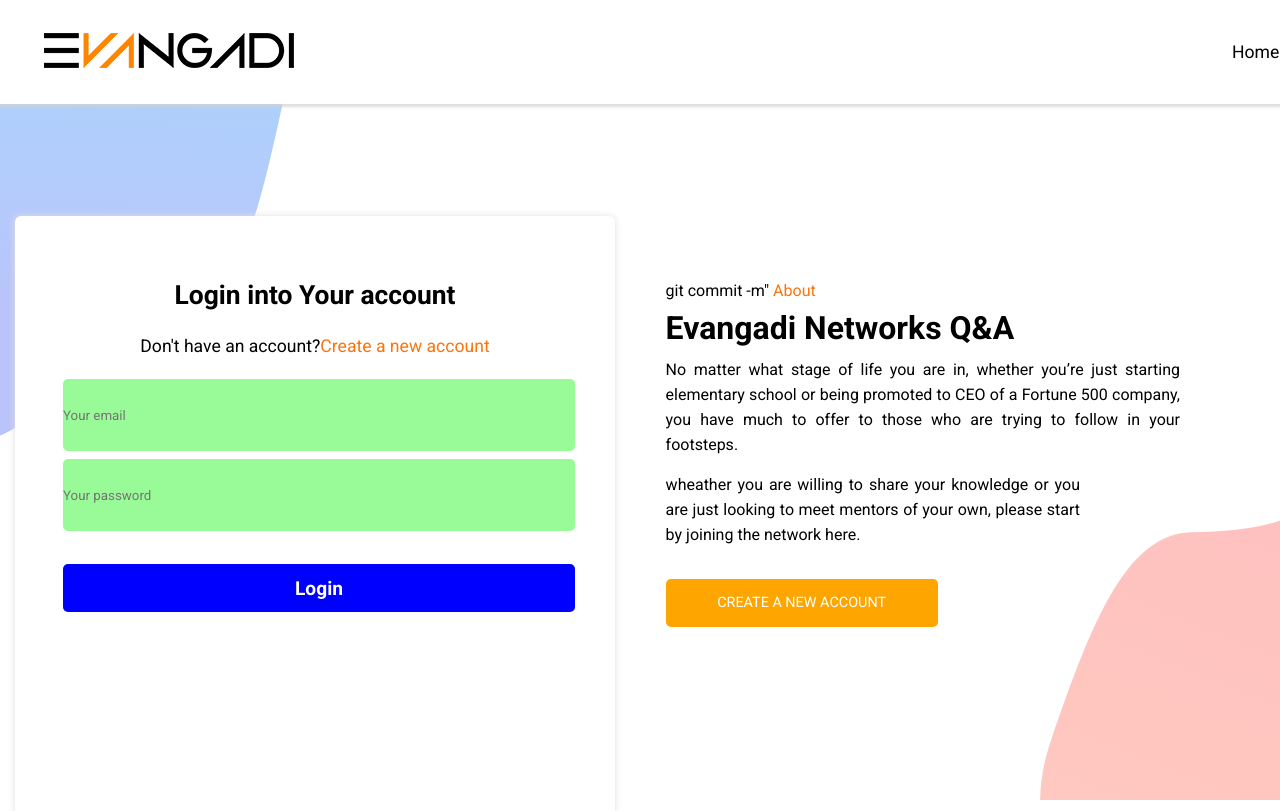
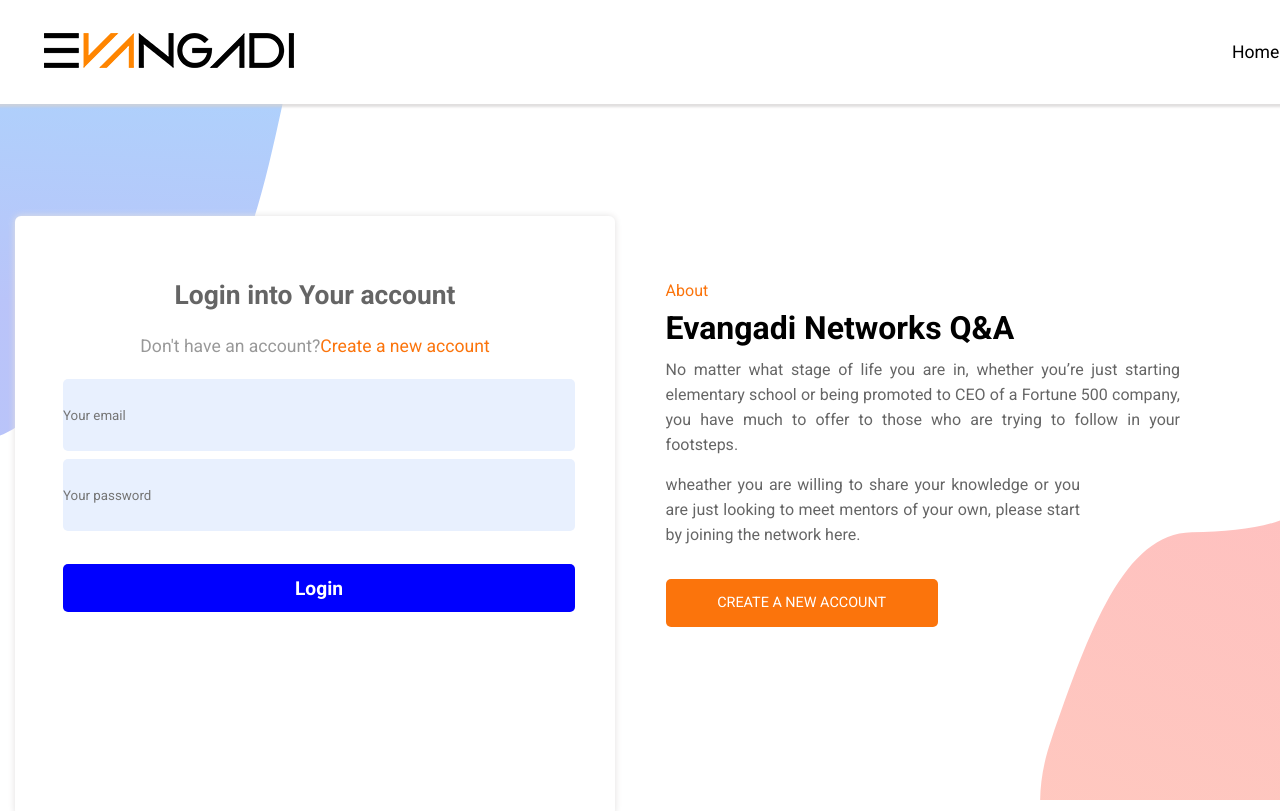
Before and after one commit to fanb12/Great-Evangadi-Forum, a React (Vite) app in the folder FORUM_FRONTEND/evangadi_forum/: page / in a window 1280 px wide. Shown: the top 811 px of the page. Built offline with nearby package versions, Linux system fonts and the light colour scheme.

Commit message:
minor edits commit

```diff
--- a/FORUM_FRONTEND/evangadi_forum/src/assets/Components/SignUp/Signup.jsx
+++ b/FORUM_FRONTEND/evangadi_forum/src/assets/Components/SignUp/Signup.jsx
@@ -8,9 +8,10 @@
 					<div className={classes.signup_container}>
 						{/* login section */}
 						<form action="">
-							<h2>Login into Your account</h2>
+							<h2 className={classes.opace}>Login into Your account</h2>
 							<span>
-								<p>Don't have an account?</p>
+								<p className={classes.opace2}> Don't have an account?</p>
+
 								<a href="#">Create a new account</a>
 							</span>
 							<input type="email" name="email" placeholder="Your email" />
@@ -27,9 +28,9 @@
 
 					{/* evangadi networks */}
 					<div className={classes.networks_container}>
-		git commit -m"				<a href="#">About</a>
+						<a href="#">About</a>
 						<h1>Evangadi Networks Q&A</h1>
-						<p>
+						<p className={classes.opace}>
 							No matter what stage of life you are in, whether you’re just
 							starting elementary school or being promoted to CEO of a Fortune
 							500 company, you have much to offer to those who are trying to
--- a/FORUM_FRONTEND/evangadi_forum/src/assets/Components/SignUp/Signup.module.css
+++ b/FORUM_FRONTEND/evangadi_forum/src/assets/Components/SignUp/Signup.module.css
@@ -1,3 +1,4 @@
+
 .signup_bg {
 	background: url("../../images/bg.svg");
 	background-size: cover;
@@ -47,7 +48,7 @@
 }
 
 .orange {
-	background: orange;
+	background: rgb(251, 116, 12);
 	margin-top: 2rem;
 	border: none;
 	padding: 0.3rem;
@@ -95,7 +96,13 @@
 	margin: 0.5rem 3rem;
 	/* margin-left: 6rem; */
 	border: none;
-	background-color: palegreen;
+	background-color: #E8F0FE
+}
+.opace{
+    opacity: 0.6;
+}
+.opace2{
+    opacity: 0.4;
 }
 .signup_container h2 {
 	margin-bottom: 0.7rem;
@@ -115,9 +122,6 @@
 	/* padding: 15px 0; */
 	margin-top: 25px;
 }
-/* .signup_container button:hover {
-	background: #00eeff;
-} */
 
 @media screen and (max-width: 1300px) {
 	.networks_container h2 {
```
